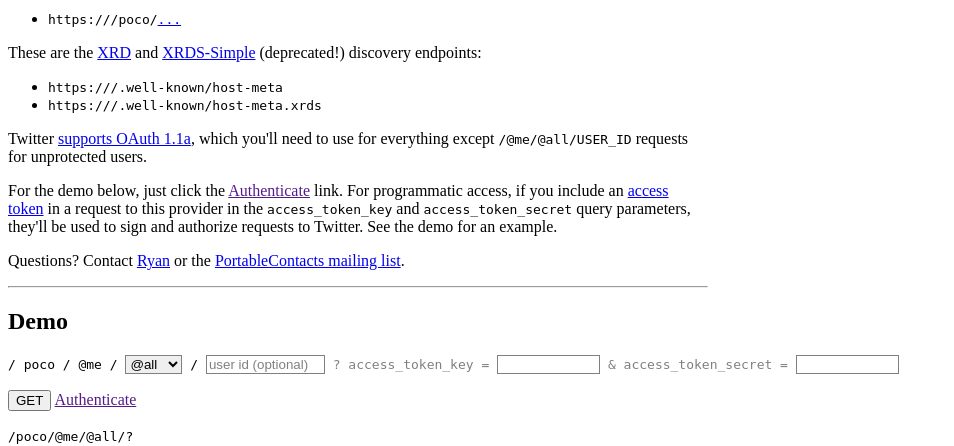
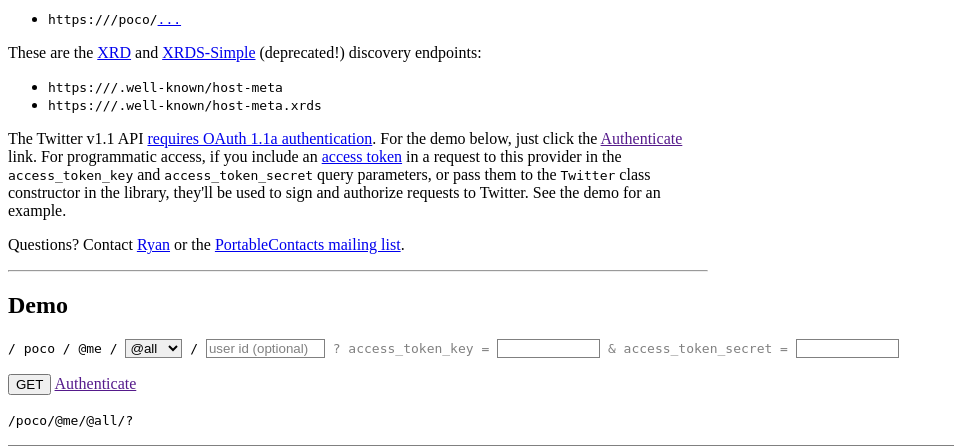
Before and after one commit to snarfed/portablecontacts-unofficial, a Python web app: template templates/twitter_index.html in a window 1280 px wide. Shown: the part 156-602 px from the top of the page, without its empty margins (0-954 px from the left). Run offline with Jinja, Linux system fonts and the light colour scheme; the template is opened without the code that fills it, so the values that code supplies are empty; some libraries are stand-ins or nearby versions.

Commit message:
pass access token in source ctor in poco.py, tweak twitter front page

```diff
--- a/poco.py
+++ b/poco.py
@@ -47,7 +47,10 @@ class BaseHandler(webapp2.RequestHandler):
 
   def __init__(self, *args, **kwargs):
     super(BaseHandler, self).__init__(*args, **kwargs)
-    self.source = SOURCE(self)
+    args = {key: self.request.params[key]
+            for key in ('access_token', 'access_token_key', 'access_token_secret')
+            if key in self.request.params}
+    self.source = SOURCE(**args)
 
   def get(self, user_id=None):
     """Args:
--- a/templates/twitter_index.html
+++ b/templates/twitter_index.html
@@ -1,20 +1,18 @@
 {% extends "index.html" %}
 
 {% block oauth_details %}
-<p>Twitter
-<a href="https://dev.twitter.com/docs/auth/obtaining-access-tokens">supports
-OAuth 1.1a</a>, which you'll need to use for everything
-except <code>/@me/@all/USER_ID</code> requests for unprotected users.</p>
-
-<p>For the demo below, just click the
+<p>The Twitter v1.1 API
+<a href="https://dev.twitter.com/docs/auth/obtaining-access-tokens">requires
+OAuth 1.1a authentication</a>. For the demo below,
+just click the
 <a href="{{ auth_url }}">Authenticate</a> link. For programmatic access, if you
 include an
 <a href="https://dev.twitter.com/docs/auth/implementing-sign-twitter">access
 token</a> in a request to this provider in the
 <code>access_token_key</code> and <code>access_token_secret</code> query
-parameters, they'll be used to sign and authorize requests to Twitter. See the
-demo for an example.
-{% endblock %}
+parameters, or pass them to the <code>Twitter</code> class constructor in the
+library, they'll be used to sign and authorize requests to Twitter. See the demo
+for an example. {% endblock %}
 
 {% block query_params %}
 <label id="access_token_key_label" for="access_token_key">? access_token_key =</label>
```
